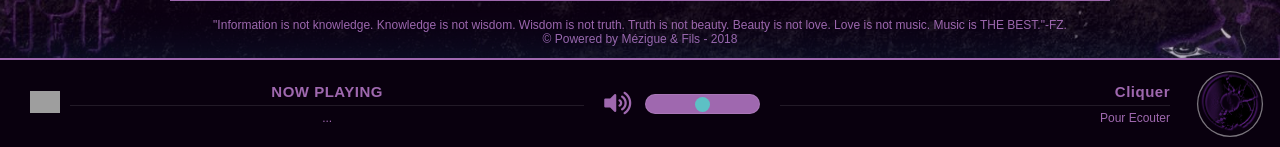
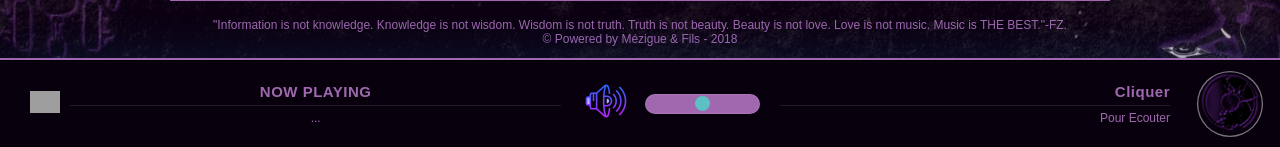
Before and after one commit to AzizT/web_radio, a PHP site: page /front/accueil.php in a window 1280 px wide. Shown: the part 653-800 px from the top of the page. Run offline with PHP 8.4, Linux system fonts and the light colour scheme; some libraries are stand-ins or nearby versions; grey boxes are pictures that could not be loaded.

Commit message:
ajout icone volume

```diff
--- a/mw_radio/accueil.php
+++ b/mw_radio/accueil.php
@@ -133,9 +133,11 @@
                         </div>
                 </div>
                 <div class="middle-panel">
-                        <div class="volume-icon"><i class="fas fa-volume-up"></i></div>
+                        <div class="volume-icon"><img src="images/icone_volume.png" alt=""></div>
                         <input type="range" id="radioVolume" min="0" max="1" step="0.01" value="0.5">
                 </div>
+
+                <!-- <i class="fas fa-volume-up"> </i>-->
 
                 <div class="right-panel">
                         <div>
```
Also changed, not shown: mw_radio/images/icone_volume.png (added), mw_radio/images/icone_volume2.png (added).
